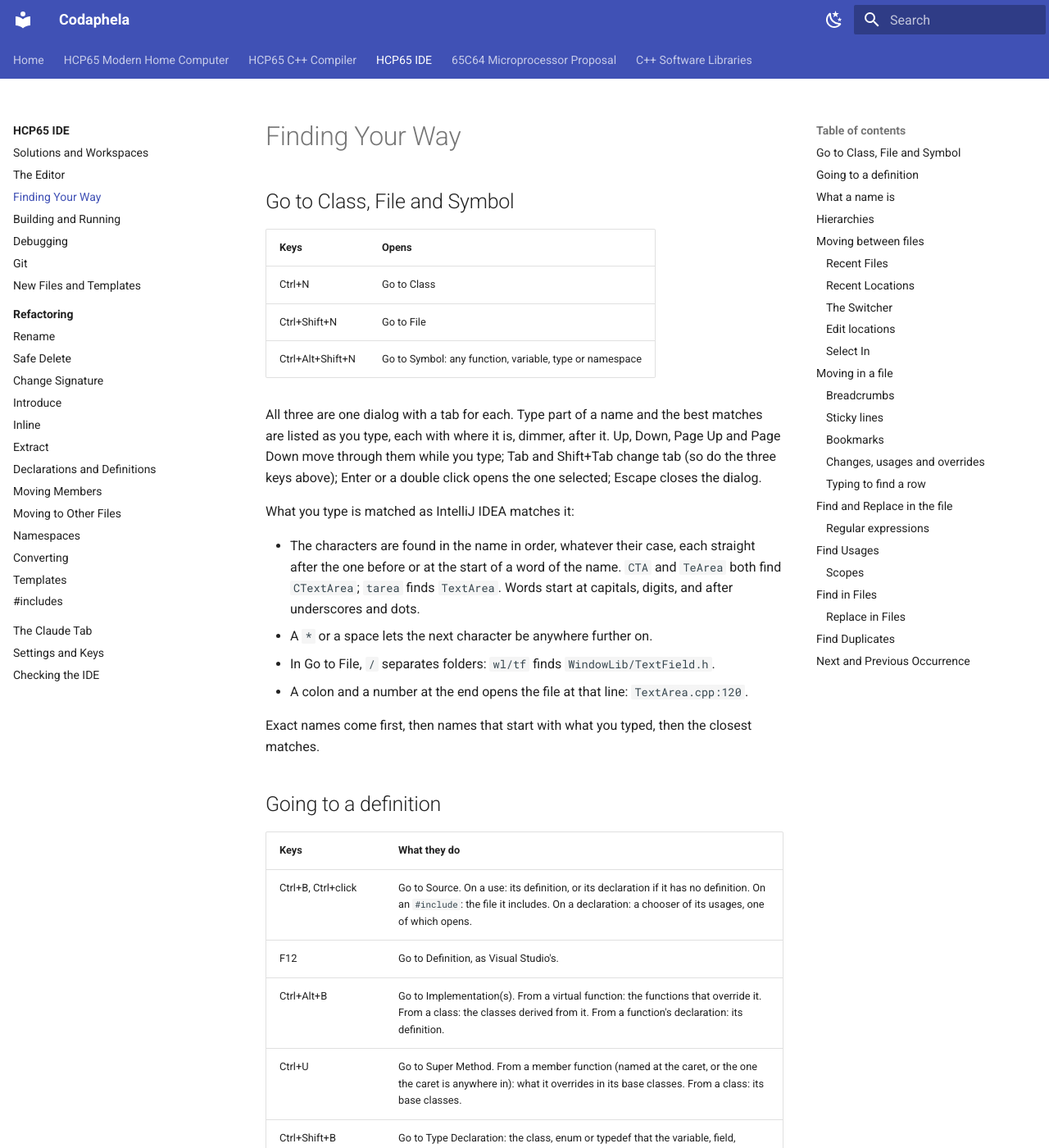
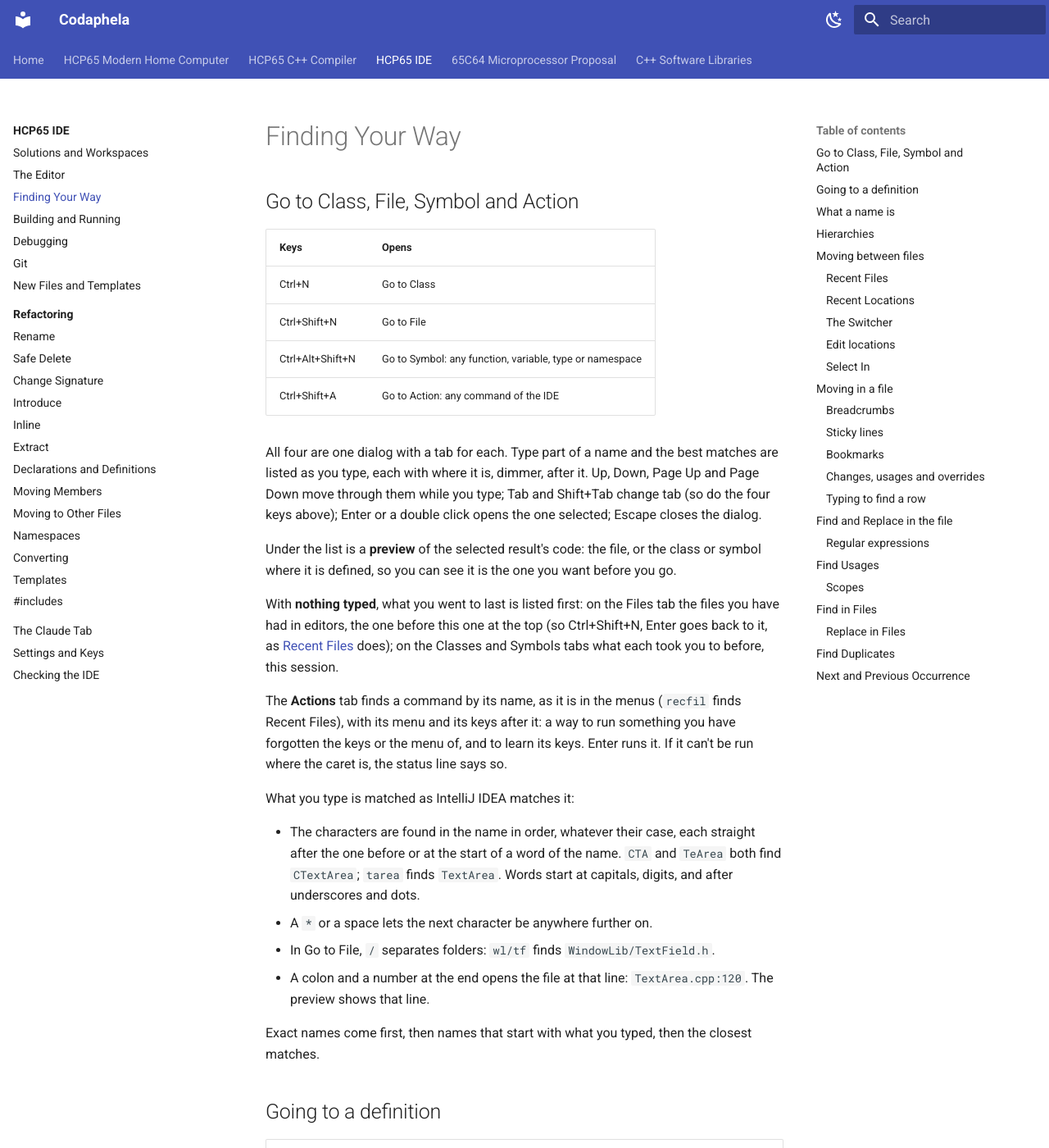
Before and after one commit to andrewpaterson/HCP65, an MkDocs documentation site: the page built from Website/docs/ide/navigation.md, in a window 1280 px wide and 1400 px high. Shown: the whole window at 82% size. Built offline with MkDocs 1.6.1 and Material for MkDocs 9.7.7, drawn with Linux system fonts in a browser that asks for light colours; plug-ins that fetch from the network failed and are left out; some of the changed text lies outside the part shown.

Commit message:
IDE docs: Go to Action, the Go to dialog's preview and recent items, Export and Autoscroll from Source; the overview's lists

```diff
--- a/Website/docs/ide/navigation.md
+++ b/Website/docs/ide/navigation.md
@@ -1,17 +1,30 @@
 # Finding Your Way
 
-## Go to Class, File and Symbol
+## Go to Class, File, Symbol and Action
 
 | Keys | Opens |
 |---|---|
 | Ctrl+N | Go to Class |
 | Ctrl+Shift+N | Go to File |
 | Ctrl+Alt+Shift+N | Go to Symbol: any function, variable, type or namespace |
+| Ctrl+Shift+A | Go to Action: any command of the IDE |
 
-All three are one dialog with a tab for each.  Type part of a name and the best matches are listed as
+All four are one dialog with a tab for each.  Type part of a name and the best matches are listed as
 you type, each with where it is, dimmer, after it.  Up, Down, Page Up and Page Down move through them
-while you type; Tab and Shift+Tab change tab (so do the three keys above); Enter or a double click opens
+while you type; Tab and Shift+Tab change tab (so do the four keys above); Enter or a double click opens
 the one selected; Escape closes the dialog.
+
+Under the list is a **preview** of the selected result's code: the file, or the class or symbol where it
+is defined, so you can see it is the one you want before you go.
+
+With **nothing typed**, what you went to last is listed first: on the Files tab the files you have had
+in editors, the one before this one at the top (so Ctrl+Shift+N, Enter goes back to it, as
+[Recent Files](#recent-files) does); on the Classes and Symbols tabs what each took you to before, this
+session.
+
+The **Actions** tab finds a command by its name, as it is in the menus (`recfil` finds Recent Files),
+with its menu and its keys after it: a way to run something you have forgotten the keys or the menu of,
+and to learn its keys.  Enter runs it.  If it can't be run where the caret is, the status line says so.
 
 What you type is matched as IntelliJ IDEA matches it:
 
@@ -20,7 +33,8 @@ What you type is matched as IntelliJ IDEA matches it:
   `TextArea`.  Words start at capitals, digits, and after underscores and dots.
 - A `*` or a space lets the next character be anywhere further on.
 - In Go to File, `/` separates folders: `wl/tf` finds `WindowLib/TextField.h`.
-- A colon and a number at the end opens the file at that line: `TextArea.cpp:120`.
+- A colon and a number at the end opens the file at that line: `TextArea.cpp:120`.  The preview shows
+  that line.
 
 Exact names come first, then names that start with what you typed, then the closest matches.
 
@@ -142,7 +156,7 @@ Tab** is too: it opens the tab you closed last, with its caret where it was.
 
 Ctrl+E lists the files you have had in editors, the open ones first, each most recent first.  The file
 you were in before this one is selected, so Ctrl+E then Enter goes back to it, and again returns.  Type
-to narrow the list, as [Go to File](#go-to-class-file-and-symbol) matches names.  A file that has been
+to narrow the list, as [Go to File](#go-to-class-file-symbol-and-action) matches names.  A file that has been
 closed since opens with its caret where it was.
 
 The recent files are kept with the workspace, in its [`.hcp65user`](solutions.md#files-kept-beside-the-solution)
@@ -367,6 +381,13 @@ Its toolbar, down the left:
 | Pin Tab | Keeps this tab: the next Find Usages makes a new one. |
 | Preview | The preview on or off. |
 | Navigate with Single Click | Open each usage as it is selected, by a click or the arrows. |
+| Autoscroll from Source | As the caret moves in the editor, the usage nearest it in that file is selected here: the last at or before its line, or the first after.  The editor keeps the keys. |
+| Export... | The rows as they are shown, indented, saved as a text file or copied to the clipboard. |
+
+A usage's line is coloured as code where its own text says how (keywords, numbers, strings, comments),
+with the name found bold; what each name is, is only coloured in the preview.  Preview, Navigate with
+Single Click, Autoscroll from Source and Export are on every results tool window: Find Usages, Find,
+Duplicates, Bookmarks and Hierarchy.
 
 Each Find Usages goes into the chosen tab, named for the symbol, unless that tab is pinned (a pinned tab's
 name starts with `* `), in which case a new tab is made.  A tab is closed by its cross.  The groupings and
```
Also changed, not shown: Website/docs/ide/index.md (+3 -3 lines), Website/docs/ide/settings.md (+1 -0 lines).
